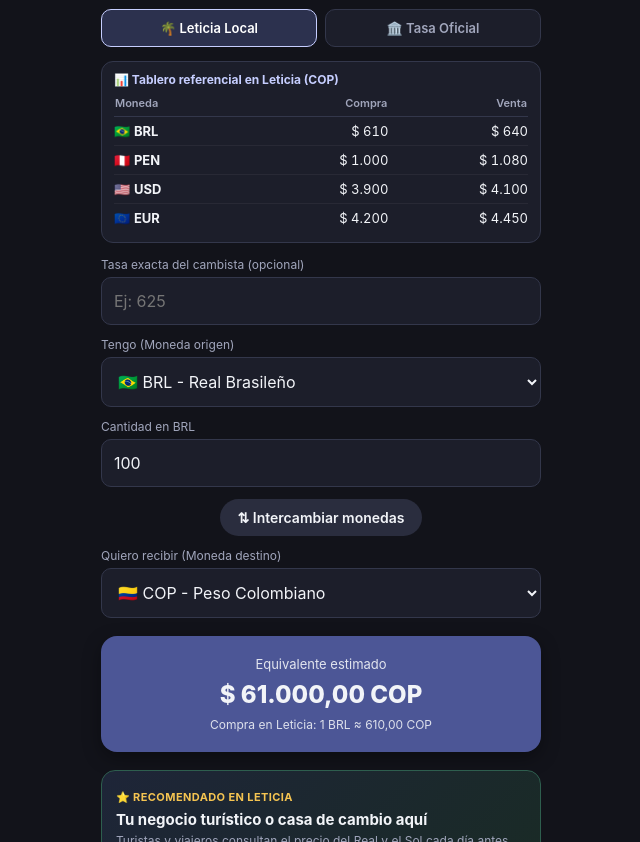
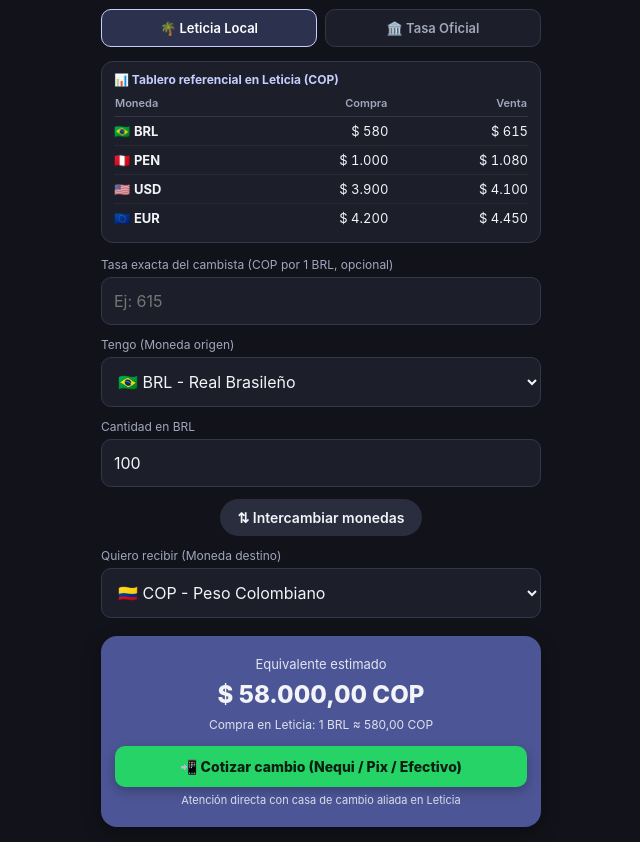
Before and after one commit to juanalfonsomartinezm-dotcom/Ref.-casas-de-cambio-Leticia, a plain HTML site: page index.html in a window 1280 px wide. Shown: the part 107-949 px from the top of the page, without its empty margins (319-959 px from the left). Drawn offline with Linux system fonts and the light colour scheme; no server answers.

Commit message:
Update index.html

```diff
--- a/index.html
+++ b/index.html
@@ -75,6 +75,17 @@
     }
     .result-rate { font-size: 12px; opacity: 0.88; }
 
+    /* BOTÓN INTELIGENTE NEQUI / PIX */
+    .quote-btn {
+      display: block; width: 100%; margin-top: 14px; padding: 12px 14px;
+      background: var(--accent); color: #0B1F12; text-decoration: none;
+      font-weight: 800; font-size: 14px; border-radius: 10px; border: none;
+      cursor: pointer; box-shadow: 0 4px 12px rgba(0,0,0,0.25);
+    }
+    .quote-sub {
+      font-size: 11px; opacity: 0.85; margin-top: 6px;
+    }
+
     /* ESPACIO DE PATROCINIO LOCAL */
     .sponsor-card {
       background: linear-gradient(135deg, #1E2538, #192B24);
@@ -127,8 +138,8 @@
     </div>
 
     <div class="field" id="customRateBox">
-      <label for="customRate">Tasa exacta del cambista (opcional)</label>
-      <input type="number" step="any" id="customRate" placeholder="Ej: 625" oninput="calculate()" />
+      <label for="customRate" id="customRateLabel">Tasa exacta del cambista (opcional)</label>
+      <input type="number" step="any" id="customRate" placeholder="Ej: 615" oninput="calculate()" />
     </div>
 
     <div class="field">
@@ -154,6 +165,11 @@
       <div class="result-label">Equivalente estimado</div>
       <div class="result-value" id="resultValue">$ 0,00 COP</div>
       <div class="result-rate" id="resultRate">Ref. Leticia</div>
+
+      <a class="quote-btn" id="quoteBtn" href="#" target="_blank">
+        📲 Cotizar cambio (Nequi / Pix / Efectivo)
+      </a>
+      <div class="quote-sub">Atención directa con casa de cambio aliada en Leticia</div>
     </div>
 
     <!-- TARJETA DE PATROCINIO -->
@@ -163,18 +179,21 @@
       <p class="sponsor-desc">
         Turistas y viajeros consultan el precio del Real y el Sol cada día antes de comprar en Leticia y Tabatinga. Destaca tu marca aquí.
       </p>
-      <a class="sponsor-cta" href="https://wa.me/573108175214?text=Hola,%20quiero%20anunciar%20mi%20negocio%20en%20FronteraChange" target="_blank">
+      <a class="sponsor-cta" id="sponsorBtn" href="#" target="_blank">
         📲 Anunciar por WhatsApp
       </a>
     </div>
 
     <div class="legal">
-      ⚠️ <strong>Aviso legal:</strong> Las tasas mostradas son de carácter informativo y referencial para la zona de frontera. Las operaciones físicas están sujetas a la cotización vigente en casas de cambio autorizadas. Tasas oficiales provistas por ExchangeRate-API.
+      ⚠️ <strong>Aviso legal:</strong> FronteraChange es una herramienta informativa y no realiza operaciones cambiarias ni procesa pagos o transferencias por PSE, Nequi o Pix. Las cotizaciones y cambios se acuerdan directamente con establecimientos autorizados en la zona de frontera. Tasas oficiales provistas por ExchangeRate-API.
     </div>
   </div>
 
   <script>
-    // Lee el JSON directamente desde tu mismo sitio en GitHub Pages
+    // === CONFIGURACIÓN DE WHATSAPP ===
+    const ALLY_WHATSAPP = "573108175214";    // Cambia este por el WhatsApp de la casa de cambio aliada cuando inicien la prueba
+    const SPONSOR_WHATSAPP = "573108175214"; // Tu WhatsApp para vender publicidad
+
     const LOCAL_JSON_URL = "./tasas_leticia.json";
     const OFFICIAL_API_URL = "https://open.er-api.com/v6/latest/USD";
 
@@ -188,7 +207,7 @@
 
     let mode = "LOCAL";
     let localCopRates = {
-      BRL: { compra: 610, venta: 640 },
+      BRL: { compra: 580, venta: 615 },
       PEN: { compra: 1000, venta: 1080 },
       USD: { compra: 3900, venta: 4100 },
       EUR: { compra: 4200, venta: 4450 }
@@ -205,6 +224,9 @@
       });
       srcSelect.value = "BRL";
       tgtSelect.value = "COP";
+
+      document.getElementById("sponsorBtn").href =
+        `https://wa.me/${SPONSOR_WHATSAPP}?text=${encodeURIComponent("Hola, quiero anunciar mi negocio en FronteraChange")}`;
     }
 
     function formatCO(num, decimals = 2) {
@@ -254,21 +276,40 @@
       const tgtObj = CURRENCIES.find(c => c.code === tgtCode);
 
       document.getElementById("amountLabel").textContent = `Cantidad en ${srcCode}`;
+
+      // Etiqueta clara para saber qué valor escribir en tasa manual
+      const customLabel = document.getElementById("customRateLabel");
+      if (srcCode === "COP" && tgtCode !== "COP") {
+        customLabel.textContent = `Tasa exacta del cambista (COP por 1 ${tgtCode}, opcional)`;
+      } else if (tgtCode === "COP" && srcCode !== "COP") {
+        customLabel.textContent = `Tasa exacta del cambista (COP por 1 ${srcCode}, opcional)`;
+      } else {
+        customLabel.textContent = `Tasa exacta del cambista (opcional)`;
+      }
+
       const baseFactor = srcCode === "COP" ? 1000 : 1;
       const baseLabel = srcCode === "COP" ? "1.000" : "1";
 
       const customVal = parseFloat(document.getElementById("customRate").value);
       let unitRate = 1;
       let labelMode = "";
+      let customRateDisplay = "";
 
       if (srcCode === tgtCode) {
         unitRate = 1;
         labelMode = "Misma moneda";
       } else if (mode === "LOCAL" && !isNaN(customVal) && customVal > 0) {
-        unitRate = customVal / baseFactor;
         labelMode = "Tasa manual";
+        if (srcCode === "COP") {
+          // De COP a moneda extranjera: se divide por el valor en pesos
+          unitRate = 1 / customVal;
+          customRateDisplay = `Tasa manual: 1 ${tgtCode} ≈ $ ${formatCO(customVal)} COP`;
+        } else {
+          // De moneda extranjera a COP (o entre extranjeras): se multiplica directo
+          unitRate = customVal;
+          customRateDisplay = `Tasa manual: 1 ${srcCode} ≈ ${formatCO(customVal)} ${tgtCode}`;
+        }
       } else if (mode === "LOCAL") {
-        // Lógica real de casa de cambio: Compra y Venta
         if (tgtCode === "COP") {
           unitRate = localCopRates[srcCode].compra;
           labelMode = "Compra en Leticia";
@@ -276,7 +317,6 @@
           unitRate = 1 / localCopRates[tgtCode].venta;
           labelMode = "Venta en Leticia";
         } else {
-          // Extranjera -> COP (compra) -> Extranjera (venta)
           unitRate = localCopRates[srcCode].compra / localCopRates[tgtCode].venta;
           labelMode = "Cruce Compra/Venta Leticia";
         }
@@ -293,8 +333,16 @@
       resultEl.textContent = fullText;
       resultEl.style.fontSize = fullText.length > 18 ? "20px" : fullText.length > 14 ? "24px" : "28px";
 
-      const displayRate = formatCO(unitRate * baseFactor);
-      document.getElementById("resultRate").textContent = `${labelMode}: ${baseLabel} ${srcCode} ≈ ${displayRate} ${tgtCode}`;
+      if (customRateDisplay) {
+        document.getElementById("resultRate").textContent = customRateDisplay;
+      } else {
+        const displayRate = formatCO(unitRate * baseFactor);
+        document.getElementById("resultRate").textContent = `${labelMode}: ${baseLabel} ${srcCode} ≈ ${displayRate} ${tgtCode}`;
+      }
+
+      // Actualizar enlace inteligente de WhatsApp
+      const msg = `Hola, vengo de FronteraChange. Quiero cotizar el cambio de ${formatCO(amount, 0)} ${srcCode} a ${tgtCode} (estimado: ${fullText}). ¿Tienen disponibilidad por Nequi, Pix o efectivo?`;
+      document.getElementById("quoteBtn").href = `https://wa.me/${ALLY_WHATSAPP}?text=${encodeURIComponent(msg)}`;
     }
 
     async function loadRates() {
```
